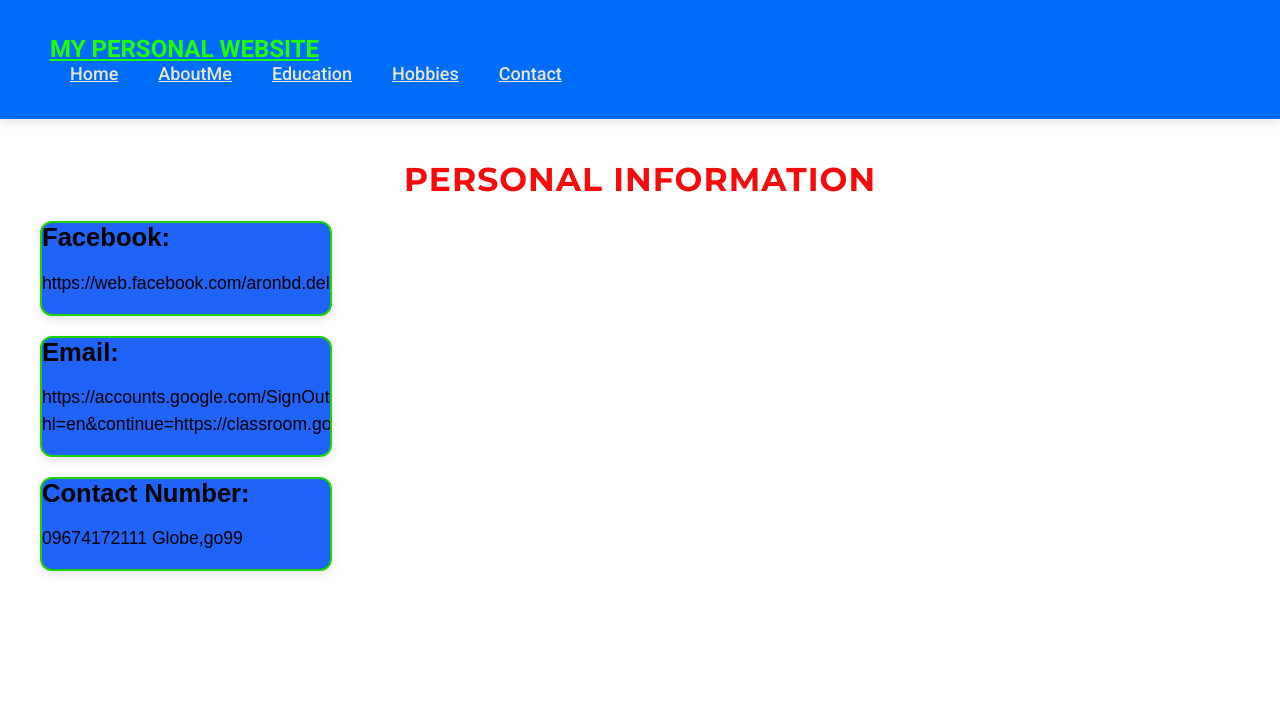
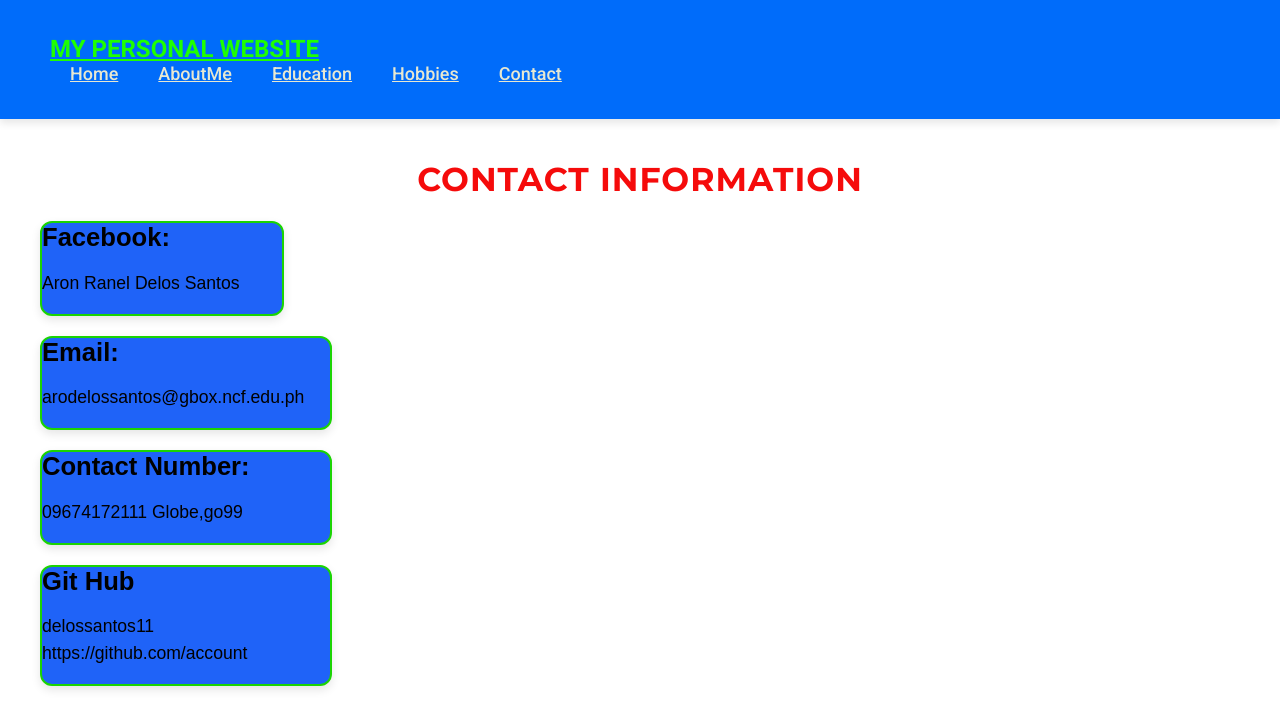
Before and after one commit to delossantos11/frontend2, a React (Vite) app: page /contact in a window 1280 px wide. Shown: the top 728 px of the page. Built offline with nearby package versions, Linux system fonts and the light colour scheme.

Commit message:
Update Contact.jsx

```diff
--- a/src/Contact.jsx
+++ b/src/Contact.jsx
@@ -5,15 +5,15 @@ import './Contact.css'
 function Contacts() {
   return (
     <div>
-      <h1 className='contact-h1'>Personal Information</h1>
+      <h1 className='contact-h1'>Contact Information</h1>
 
       <Row className="mt-4">
         <Col md={4}>
-          <Card style={{ width: '18rem' }}>
+          <Card style={{ width: '15rem' }}>
             <Card.Body>
               <Card.Title>Facebook:</Card.Title>
               <Card.Text>
-              https://web.facebook.com/aronbd.delossantos
+              Aron Ranel Delos Santos
               </Card.Text>
             </Card.Body>
           </Card>
@@ -24,7 +24,7 @@ function Contacts() {
             <Card.Body>
               <Card.Title>Email:</Card.Title>
               <Card.Text>
-              https://accounts.google.com/SignOutOptions?hl=en&continue=https://classroom.google.com/
+                arodelossantos@gbox.ncf.edu.ph
               </Card.Text>
             </Card.Body>
           </Card>
@@ -41,6 +41,17 @@ function Contacts() {
             </Card.Body>
           </Card>
         </Col>
+        <Col md={4}>
+          <Card style={{ width: '18rem' }}>
+            <Card.Body>
+              <Card.Title>Git Hub</Card.Title>
+              <Card.Text>
+               delossantos11
+               https://github.com/account
+              </Card.Text>
+            </Card.Body>
+          </Card>
+        </Col>
       </Row>
 
 
```
